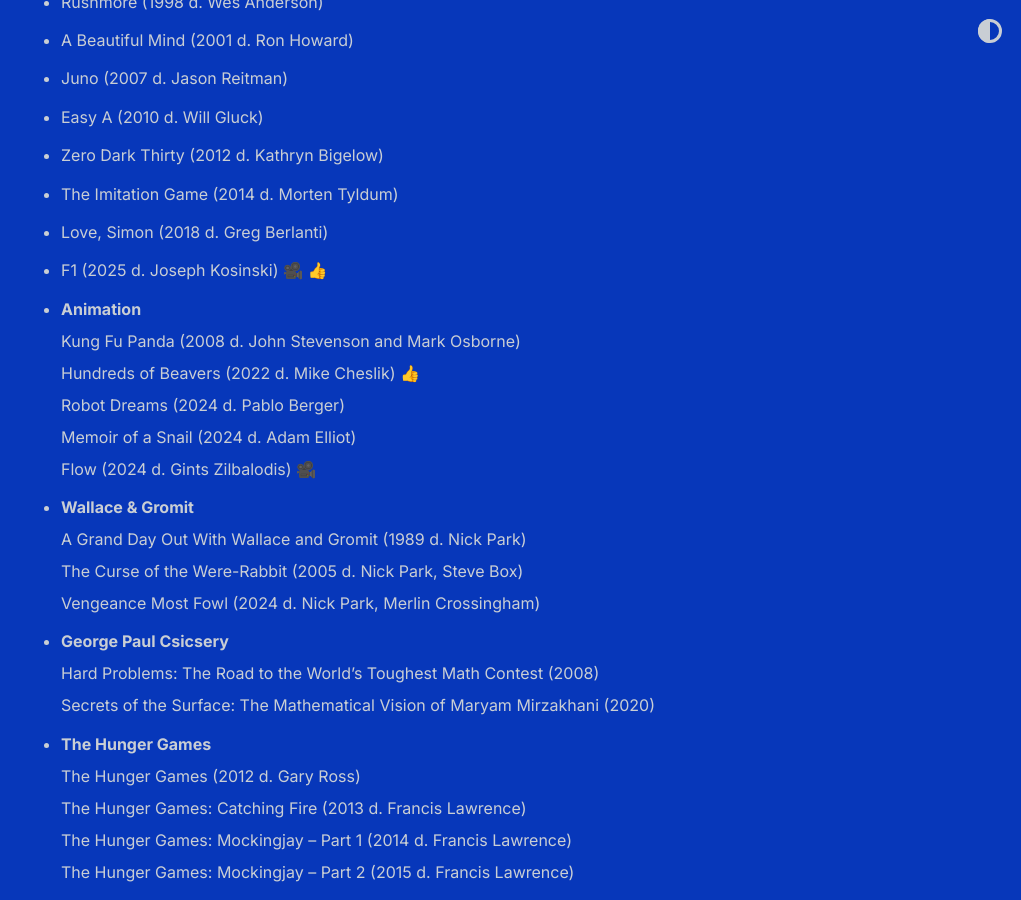
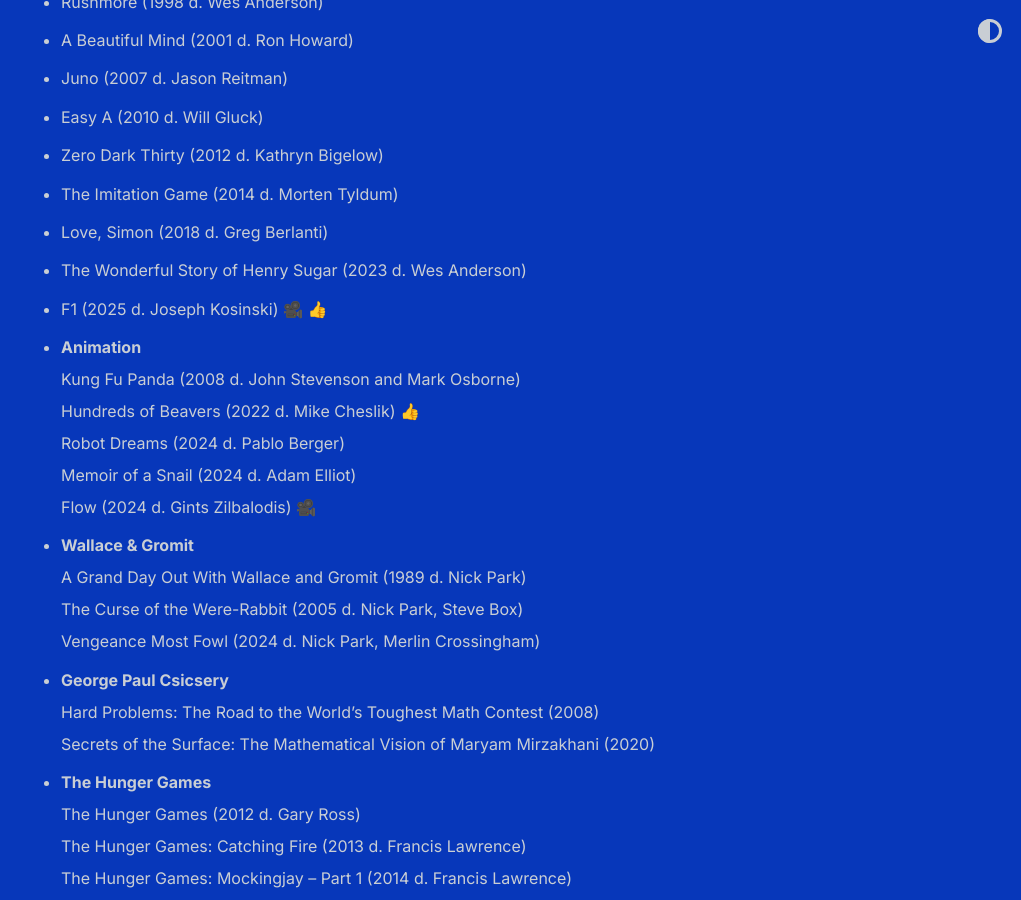
Before and after one commit to shihankanungo/shihankanungo.github.io, a Jekyll site: the page built from movies.md, in a window 1280 px wide and 900 px high, scrolled down 1304 px. Shown: the whole window, without its empty margins (259-1280 px from the left). Built offline with Jekyll 4.4.1, drawn with Linux system fonts in a browser that asks for light colours.

Commit message:
Update movies.md

```diff
--- a/movies.md
+++ b/movies.md
@@ -26,6 +26,7 @@
 - Zero Dark Thirty (2012 d. Kathryn Bigelow)
 - The Imitation Game (2014 d. Morten Tyldum)
 - Love, Simon (2018 d. Greg Berlanti)
+- The Wonderful Story of Henry Sugar (2023 d. Wes Anderson)
 - F1 (2025 d. Joseph Kosinski) 🎥 👍
 - **Animation** <br>
   Kung Fu Panda (2008 d. John Stevenson and Mark Osborne) <br>
```
